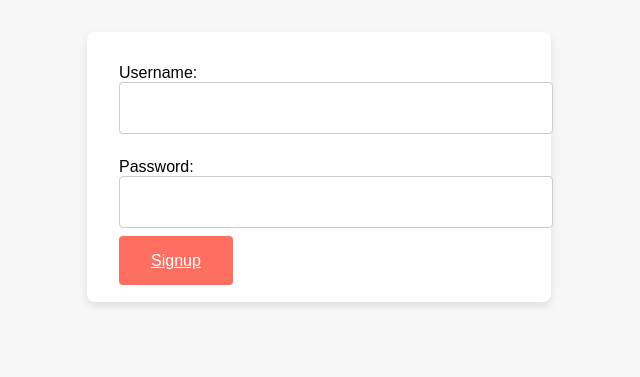
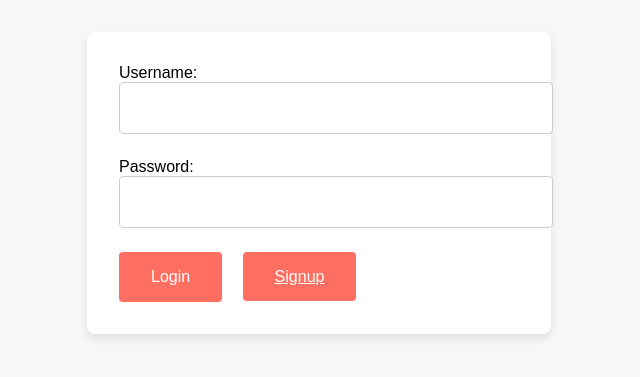
Before and after one commit to rohi9337/CoupleSpotFinder, a Django app: a page that uses places/templates/places/login.html in a window 1280 px wide. Shown: the part 69-446 px from the top of the page, without its empty margins (321-961 px from the left). Run offline with Django 5.2, Linux system fonts and the light colour scheme.

Commit message:
creating the place

```diff
--- a/places/templates/places/login.html
+++ b/places/templates/places/login.html
@@ -48,6 +48,7 @@
             font-size: 1rem;
             cursor: pointer;
             border-radius: 4px;
+            margin-right: 1rem; /* Added margin-right for spacing */
         }
         .btn-primary:hover {
             background-color: #e65c4d;
@@ -69,7 +70,10 @@
                 <label for="id_password">Password:</label>
                 <input type="password" id="id_password" name="password" class="form-control" required>
             </div>
-            <a href="{% url 'register' %}" class="btn-primary">Signup</a>
+            <div>
+                <button type="submit" class="btn-primary">Login</button>
+                <a href="{% url 'register' %}" class="btn-primary">Signup</a>
+            </div>
         </form>
     </div>
 </body>
```
Also changed, not shown: db.sqlite3, media/images/448369798_782462784065955_7101891749260554064_n.jpg (added), media/images/gorgora.jpg (added).
